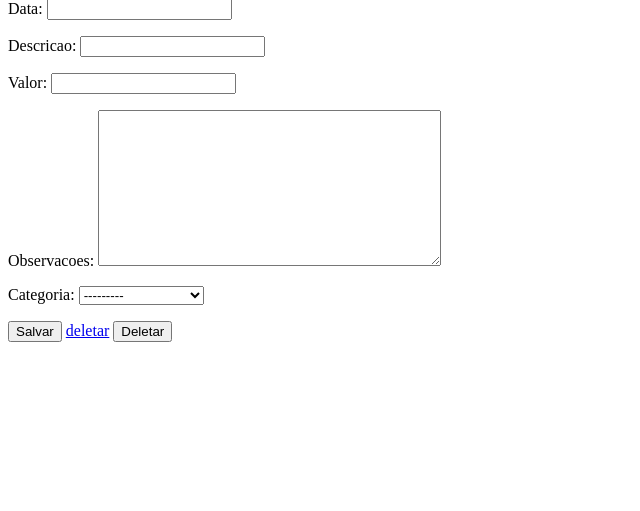
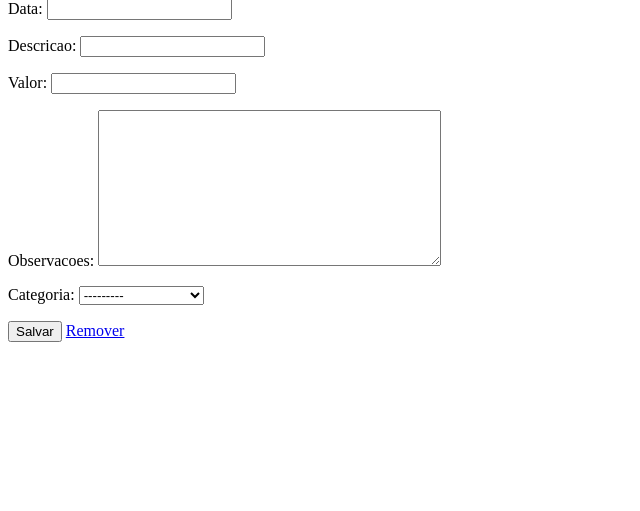
Before and after one commit to claudiosakaeshigemi/controle_gastos, a Django app: page /nova/ in a window 1280 px wide. Shown: the part 17-528 px from the top of the page, without its empty margins (0-640 px from the left). Run offline with Django 3.2, Linux system fonts and the light colour scheme; data comes from the database, SQL or seed files in the repository; both versions use the stored data as it was after the commit.

Commit message:
completo - atualizado
completo - atualizado

```diff
--- a/contas/templates/contas/form.html
+++ b/contas/templates/contas/form.html
@@ -15,8 +15,8 @@
     {{ form.as_p }}
 
     <button type="submit">Salvar</button>
-    <a href="{% url 'url_delete' transacao.id%}"> deletar</a>
-    <button type="submit">Deletar</button>
+    <a href="{% url 'url_delete' transacao.id%}"> Remover</a>
+
 </form>
 
 </body>
```
Also changed, not shown: db.sqlite3.
